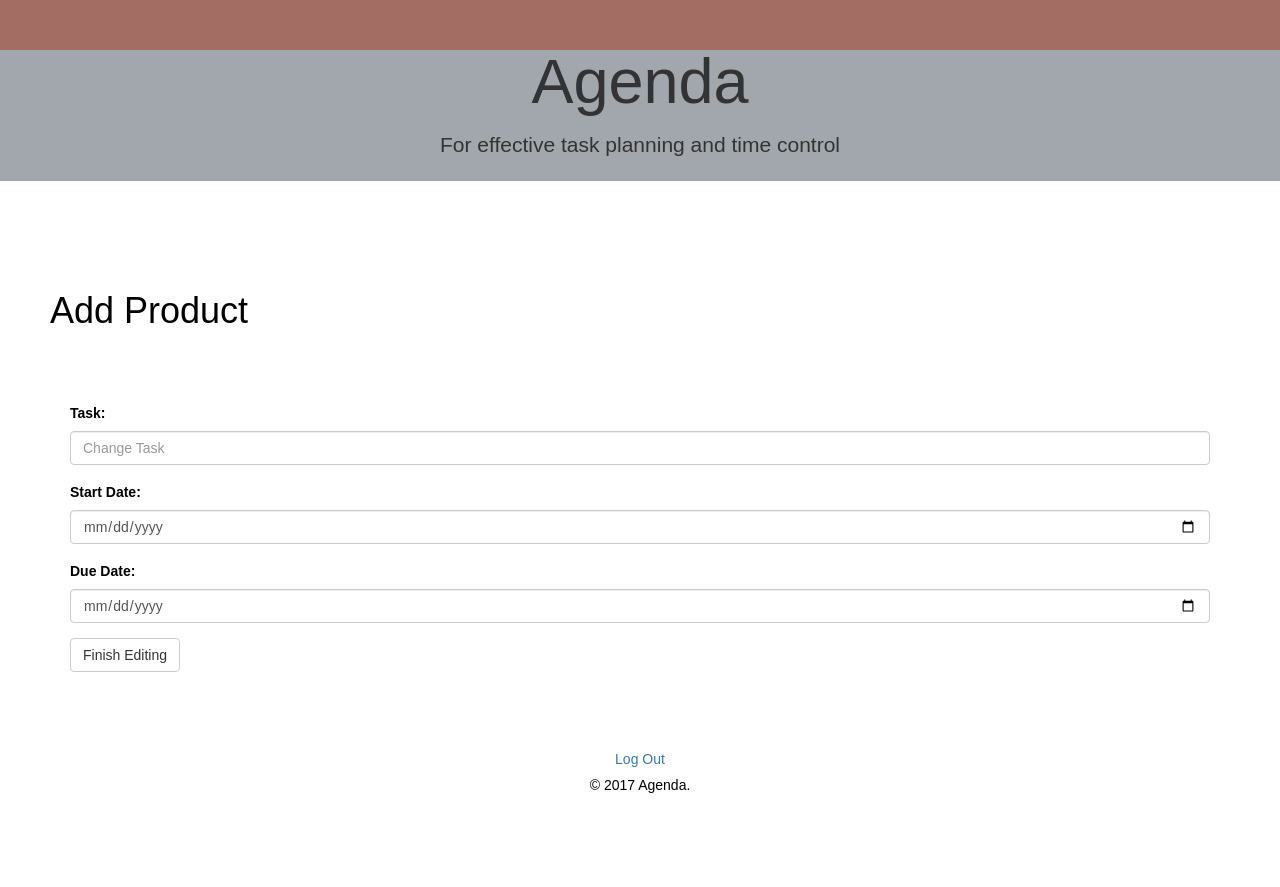
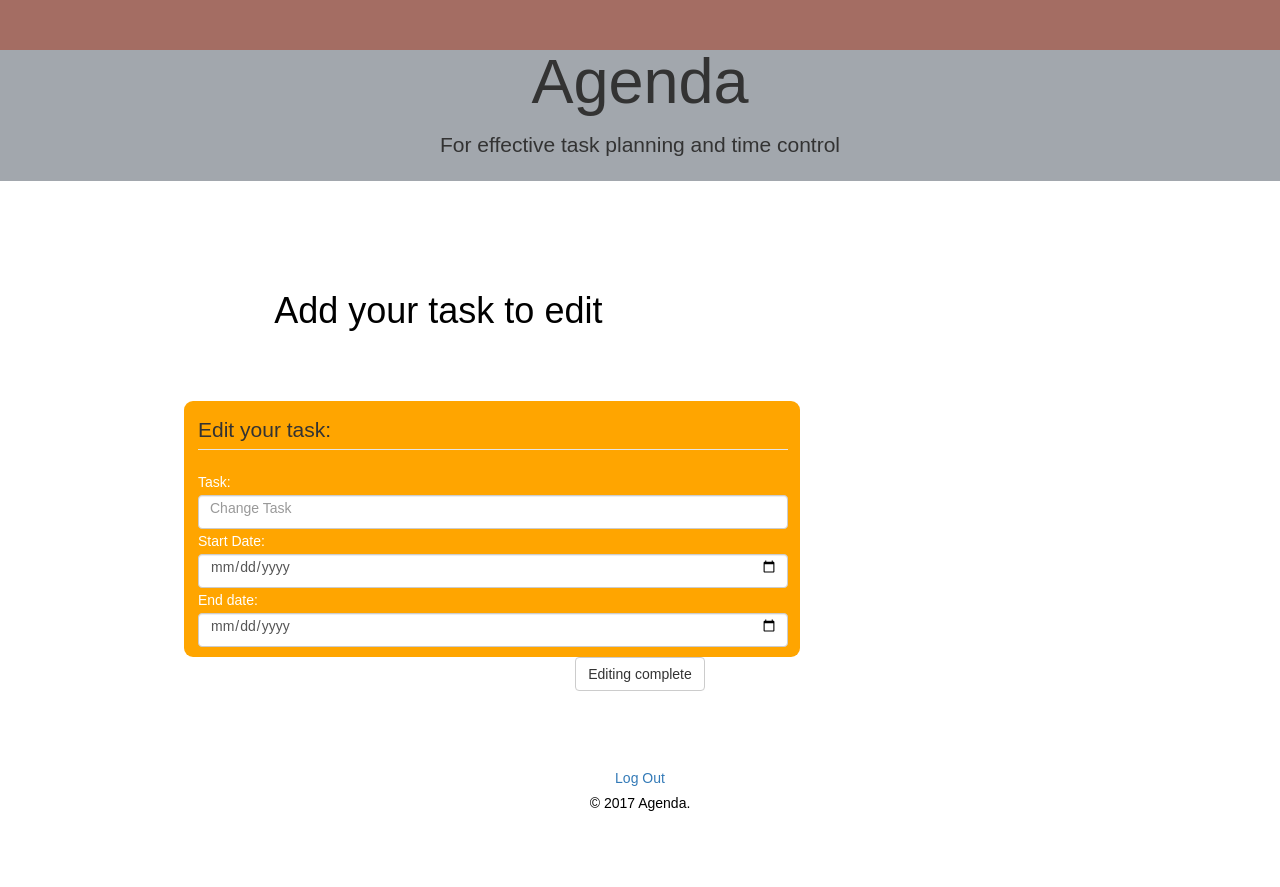
Before and after one commit to rb496/finalproject, a PHP site: page /finalproject/edit.php?itemid=1 in a window 1280 px wide. Before the commit the page ends 793 px from the top, so only its background shows below. Run offline with PHP 8.4, Linux system fonts and the light colour scheme; some libraries are stand-ins or nearby versions.

Commit message:
change color and layout

```diff
--- a/finalproject/edit.php
+++ b/finalproject/edit.php
@@ -12,7 +12,7 @@
   <div id="about" class="container-fluid">
     <div class="row">
       <div class="col-sm-8">
-        <h1 style="color:black">Add Product</h1>
+       <center><h1 style="color:black">Add your task to edit</h1></center>
       </div>
     </div>
   </div>
@@ -20,25 +20,21 @@
   <div class="container" style="color:black">
     <form method="post" action="index.php" >
       <div class="form-group">
-        <label>Task:</label>
-        <input type="text" name="task" class="form-control" id="task" placeholder="Change Task" />
-      </div>
-      <div class="form-group">
-        <label>Start Date:</label>
-        <input type="date" name="createddate" class="form-control" id="createddate" />
-      </div>
-      <div class="form-group">
+      <div style="width: 54%;position: relative;right: -10%;background: orange ;padding: 10px 12px 10px 14px;color: #fff;border-radius: 9px;">
+     <form >
+     <fieldset>
+     <legend>Edit your task:</legend>
+        Task:
+        <input type="text" name="task" value="" style="padding: 4px 9px 12px 11px" class="form-control" id="task" placeholder="Change Task" />
+        Start Date:<br>
+        <input type="date" name="createddate" style="padding: 4px 9px 12px 11px" class="form-control" id="createddate" />
         <input type="hidden" name="item_id" class="form-control" id="item_id" value="<?php echo $item_id;?>" />
-      </div>
-      <div class="form-group">
-        <label>Due Date:</label>
-        <input type="date" name="duedate" class="form-control" id="duedate" />
-      </div>
-      <div class="form-group">
+        End date:<br>
+        <input type="date" name="duedate" style="padding: 4px 9px 12px 11px" class="form-control" id="duedate" />
         <input type="hidden" name="action" class="form-control" value="after_edit">
       </div>
       <div class="form-group">
-        <input type="submit" value="Finish Editing" class="btn btn-default" />
+        <center><input type="submit" value="Editing complete" class="btn btn-default" /></center>
       </div>
     </form>
   </div>
```
